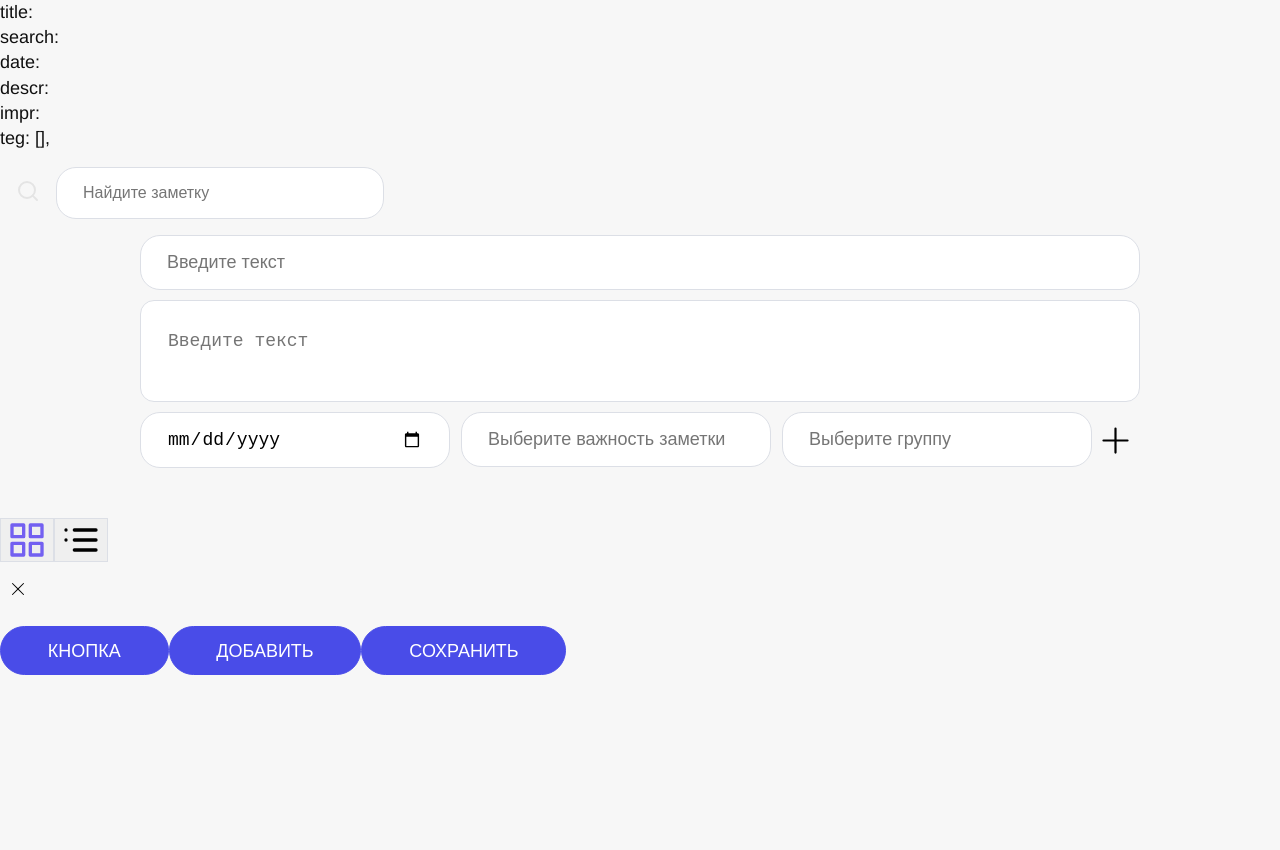
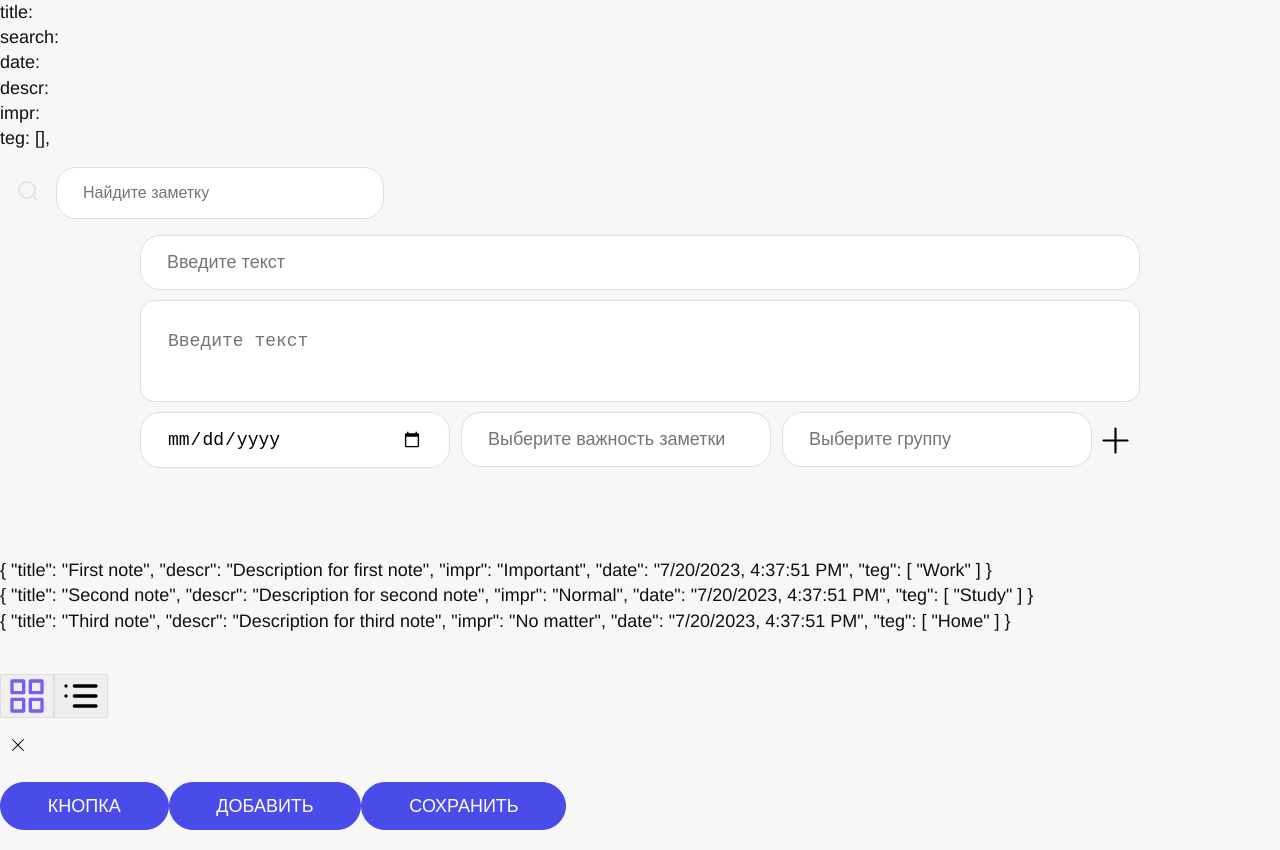
Before and after one commit to zva-2000/Note-App, a Vue app: page / in a window 1280 px wide. Before the commit the page ends 800 px from the top, so only its background shows below. Built offline with nearby package versions, Linux system fonts and the light colour scheme.

Commit message:
Новое приложение

```diff
--- a/src/App.vue
+++ b/src/App.vue
@@ -17,11 +17,19 @@ import ComponentWithDropdown from './components/ComponentWithDropdown.vue';
 
 import AddTegComponent from './components/AddTegComponent.vue';
 
+import AllNotes from './components/AllNotes.vue'
+
+import { useTags } from './composables/useTags.js'
+
+import { store } from './composables/useTagsValue.js'
+
 // import newNote from "./components/TakeNewNote.vue";
 
 const options = ref(['Очень важно', 'Важно', 'Не важно']);
 
-const tegs = ref(['Учеба', 'Работа', 'Семья']);
+const { addTegFunctionForCompose, newTag } = useTags();
+
+// const tegs = ref(['Учеба', 'Работа', 'Семья']);
 
 const listOpen = ref(false);
 
@@ -43,29 +51,29 @@ let note = ref({
   teg: [],
 });
 
-let notes = ref([
-  {
-    title: 'First note',
-    descr: 'Description for first note',
-    impr: 'Important',
-    date: new Date(Date.now()).toLocaleString(),
-    teg: ['Work'],
-  },
-  {
-    title: 'Second note',
-    descr: 'Description for second note',
-    impr: 'Normal',
-    date: new Date(Date.now()).toLocaleString(),
-    teg: ['Study'],
-  },
-  {
-    title: 'Third note',
-    descr: 'Description for third note',
-    impr: 'No matter',
-    date: new Date(Date.now()).toLocaleString(),
-    teg: ['Номе'],
-  },
-]);
+// let notes = ref([
+//   {
+//     title: 'First note',
+//     descr: 'Description for first note',
+//     impr: 'Important',
+//     date: new Date(Date.now()).toLocaleString(),
+//     teg: ['Work'],
+//   },
+//   {
+//     title: 'Second note',
+//     descr: 'Description for second note',
+//     impr: 'Normal',
+//     date: new Date(Date.now()).toLocaleString(),
+//     teg: ['Study'],
+//   },
+//   {
+//     title: 'Third note',
+//     descr: 'Description for third note',
+//     impr: 'No matter',
+//     date: new Date(Date.now()).toLocaleString(),
+//     teg: ['Номе'],
+//   },
+// ]);
 
 function handleClick() {
   console.log('Button clicked!');
@@ -130,8 +138,6 @@ const removeNote = (index) => {
   console.log('Button clicked!');
 };
 
-let newTag = ref('');
-
 let selectedTegs = ref([]);
 
 const chooseTeg = (newTag) => {
@@ -143,9 +149,6 @@ const chooseTeg = (newTag) => {
 
 let error = ref('');
 
-const addTegFunction = () => {
-  tegs.value.push(newTag.value);
-};
 </script>
 
 <template>
@@ -195,14 +198,18 @@ const addTegFunction = () => {
 
     <AddTegComponent
       :class-name="'teg-input'"
-      v-model:inputTeg="newTag"
-      v-model:tegs="tegs"
       @chooseTeg="chooseTeg"
-      @addTegFunction="addTegFunction"
       @update:error="error = $event"
       :selectedTegs="note.teg"
     />
+
   </div>
+
+  <AllNotes/>
+
+  <!-- @addTegFunction="addTegFunction" -->
+  <!-- v-model:inputTeg="newTag" -->
+  <!-- v-model:tegs="tegs" -->
 
   <MovedButtons @onChangeGrid="ChangeGrid" :grid="grid" />
 
--- /dev/null
+++ b/src/components/AllNotes.vue
@@ -0,0 +1,43 @@
+<template>
+
+<ul class="notes">
+    <li
+    class="note-unit"
+    v-for="(note, index) in store.notes"
+    :key="index"
+    >
+    {{ note }}
+</li>
+</ul>
+
+</template>
+
+<script setup lang="ts">
+
+import { store } from '../composables/useNotes.js'
+
+</script>
+
+<style>
+
+/* .note-unit {
+  &.full {
+    justify-content: center;
+    p {
+      margin-right: 16px;
+      &:last-child {
+        margin-right: 0;
+      }
+    }
+  }
+} */
+
+.notes {
+    display: flex;
+    align-items: center;
+    justify-content: space-between;
+    flex-wrap: wrap;
+    padding: 40px 0;
+}
+
+</style>
--- a/src/components/addTegComponent.vue
+++ b/src/components/addTegComponent.vue
@@ -2,7 +2,7 @@
   <div class="dropdown">
     <InputForDropdown
       class="input-teg"
-      v-model:value="model"
+      v-model:value="newTag"
       @click="toggleVisibility"
       placeholder="Выберите группу"
       type="text"
@@ -30,10 +30,15 @@
       </li>
     </ul>
   </div>
+
 </template>
 
 <script setup lang="ts">
 import { computed, ref } from 'vue';
+
+import { useTags } from '../composables/useTags.js'
+
+import { store } from '../composables/useTagsValue.js'
 
 import BaseButtonForSVG from './BaseButtonForSVG.vue';
 
@@ -43,11 +48,13 @@ import InputForDropdown from './InputForDropdown.vue';
 
 import BaseList from './BaseList.vue';
 
+const { addTegFunctionForCompose, newTag } = useTags();
+
 const props = defineProps<{
   // note: { teg: string };
-  tegs: string[];
+  // tegs: string[];
   selectedTegs: string[];
-  inputTeg: string;
+  // inputTeg: string;
   className: string;
 }>();
 
@@ -61,7 +68,6 @@ const toggleVisibility: any = () => {
 const emit = defineEmits<{
   [x: string]: any;
   (e: 'chooseTeg', tegOne: string): void;
-  (e: 'addTegFunction', tegs: string[]): void;
   (e: 'update:error', errorMessage: string): void;
   (e: 'update:inputTeg', inputTeg: string): void;
 }>();
@@ -73,35 +79,35 @@ const chooseTeg = (tegOne: string) => {
 };
 
 const addTegFunction = () => {
-  const tegsLowerCase = props.tegs.map((tegOne) => tegOne.toLowerCase());
-  const inputLowerCase = props.inputTeg.toLowerCase();
+  const tegsLowerCase = store.tags.map((tag: string) => tag.toLowerCase());
+  const inputLowerCase = newTag.value.toLowerCase();
   if (tegsLowerCase.includes(inputLowerCase)) {
     emit('update:error', 'Такой тег уже есть');
     return false;
   } else {
-    emit('addTegFunction', props.tegs);
+    addTegFunctionForCompose();
   }
 };
 
 const filteredTegs = computed(() => {
-  if (props.inputTeg === '') {
-    return props.tegs;
+  if (newTag.value === '') {
+    return store.tags;
   } else {
-    const inputLowerCase = props.inputTeg.toLowerCase();
-    return props.tegs.filter((teg) =>
-      teg.toLowerCase().includes(inputLowerCase)
+    const inputLowerCase = newTag.value.toLowerCase();
+    return store.tags.filter((tag: string) =>
+      tag.toLowerCase().includes(inputLowerCase)
     );
   }
 });
 
-const model = computed({
-  get() {
-    return props.inputTeg ?? '';
-  },
-  set(inputTeg: string) {
-    emit('update:inputTeg', inputTeg);
-  },
-});
+// const model = computed({
+//   get() {
+//     return props.inputTeg ?? '';
+//   },
+//   set(inputTeg: string) {
+//     emit('update:inputTeg', inputTeg);
+//   },
+// });
 </script>
 
 <style>
--- /dev/null
+++ b/src/composables/useNotes.js
@@ -0,0 +1,27 @@
+import { reactive } from 'vue'
+
+export const store = reactive({
+  notes: [
+    {
+      title: 'First note',
+      descr: 'Description for first note',
+      impr: 'Important',
+      date: new Date(Date.now()).toLocaleString(),
+      teg: ['Work'],
+    },
+    {
+      title: 'Second note',
+      descr: 'Description for second note',
+      impr: 'Normal',
+      date: new Date(Date.now()).toLocaleString(),
+      teg: ['Study'],
+    },
+    {
+      title: 'Third note',
+      descr: 'Description for third note',
+      impr: 'No matter',
+      date: new Date(Date.now()).toLocaleString(),
+      teg: ['Номе'],
+    },
+  ]
+})
--- /dev/null
+++ b/src/composables/useTags.js
@@ -0,0 +1,18 @@
+import { ref } from 'vue'
+
+import { store } from './useTagsValue'
+
+export function useTags() {
+
+// const tags = ref(['Учеба', 'Работа', 'Семья']);
+
+const newTag = ref('')
+
+const addTegFunctionForCompose = () => {
+    store.tags.push(newTag.value);
+    console.log('vdfbgf')
+};
+
+return { addTegFunctionForCompose, newTag }
+
+}
--- /dev/null
+++ b/src/composables/useTagsValue.js
@@ -0,0 +1,5 @@
+import { reactive } from 'vue'
+
+export const store = reactive({
+  tags: ['Учеба', 'Работа', 'Семья']
+})
```
